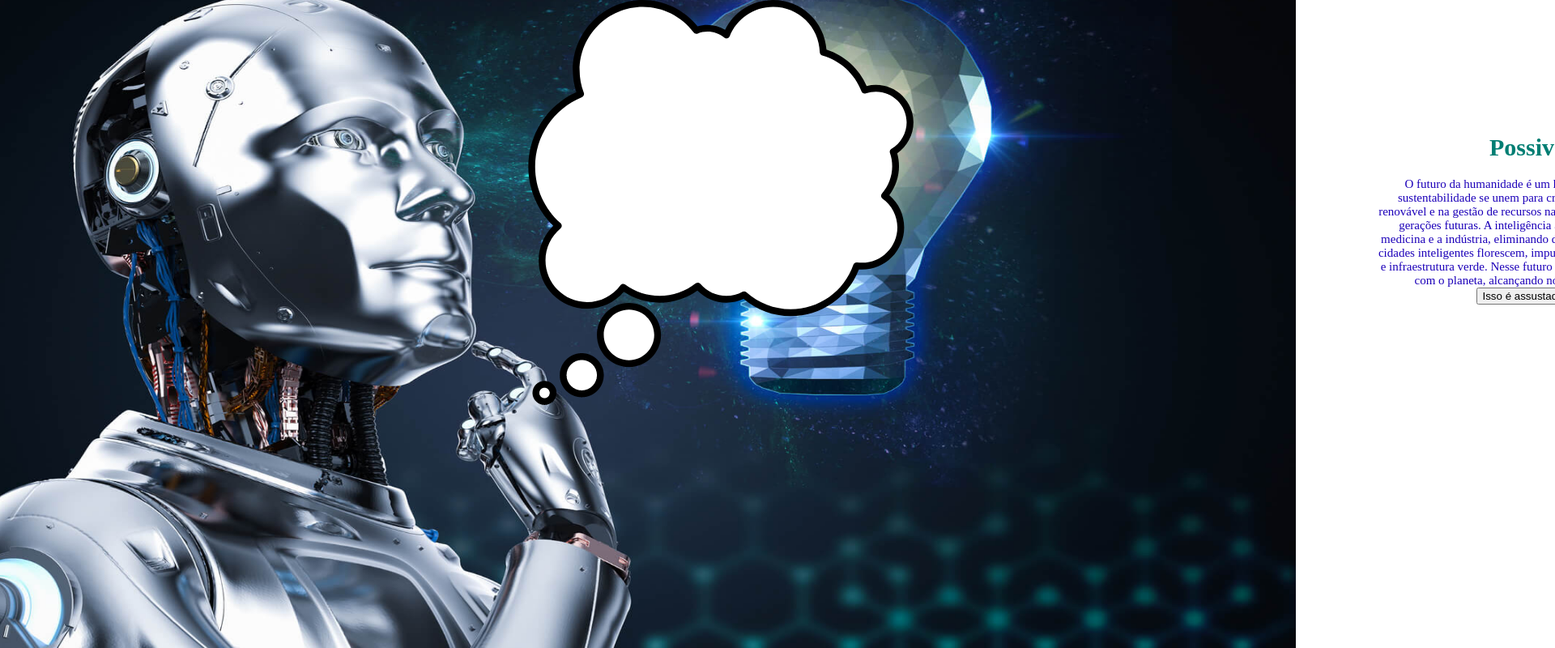
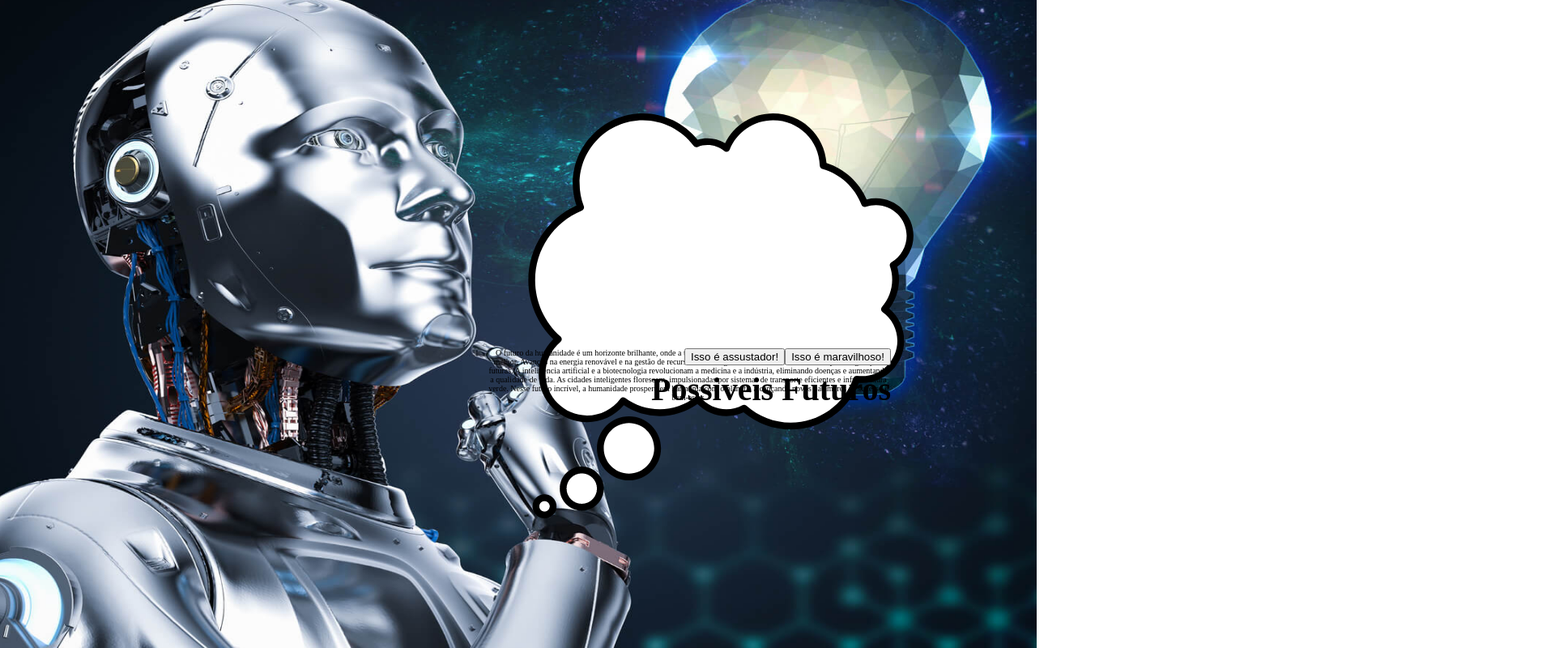
Before and after one commit to FabianoSarot/inteligencia-artificial, a plain HTML site: page index.html in a window 1280 px wide. Shown: the top 800 px of the page at 81% size, 1920 px wide, since content can reach past the window. Drawn offline with Linux system fonts and the light colour scheme.

Commit message:
Update style.css

```diff
--- a/style.css
+++ b/style.css
@@ -23,19 +23,30 @@ html {
     background-repeat: no-repeat;
     background-position: center center;
 }
+
 .container {
+    display: inline-block;
     position: relative;
   }
-  #imagem {
+  .container h1 {
     position: absolute;
+    top: 145px;
+    right: 20px;
+    font-size: 40px;
+    color: rgb(0, 0, 0);
+  }
+  .container div {
+    position: absolute;
+    top: 145px;
+    right: 20px;
+    font-size: 10px;
+    color: rgb(0, 0, 0);
   }
 
-  #texto {
+#imagem {
     position: absolute;
-    font-size: 15px;
-    left: 250px;
-    top: 135px;
-  }
+    top: 140px;
+}
 
 .caixa-principal{
     width: 100%;
```
